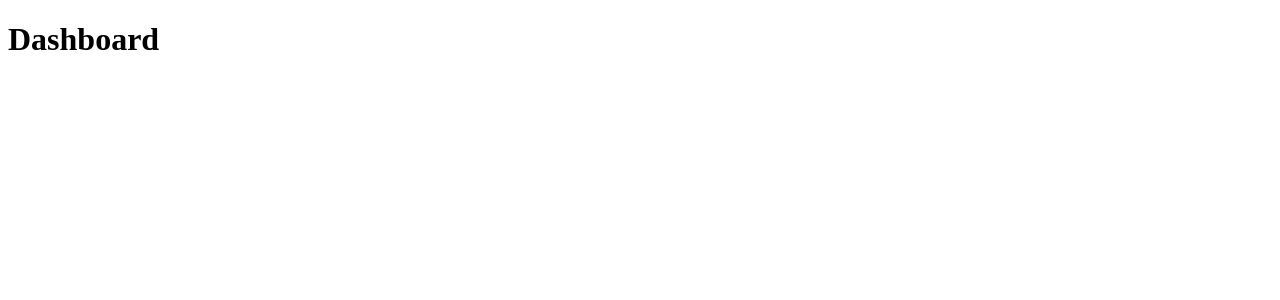
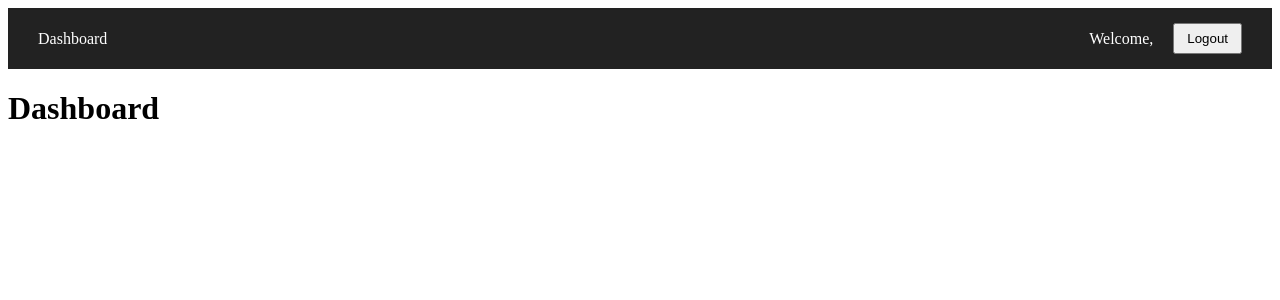
Before and after one commit to HARSHIL689/car-dealership-management, a React (Vite) app in the folder frontend/car-management/: page / in a window 1280 px wide. Shown: the top 300 px of the page. Built offline with nearby package versions, Linux system fonts and the light colour scheme; sample sign-in values are in the browser's storage.

Commit message:
feat: added navbar to necessary routes.
Used Ai for the css of navbar

Co-authored by: OpenAi

```diff
--- a/frontend/car-management/src/App.jsx
+++ b/frontend/car-management/src/App.jsx
@@ -6,6 +6,7 @@ import Dashboard from "./pages/Dashboard";
 import Admin from "./pages/Admin";
 
 import ProtectedRoute from "./components/ProtectedRoute";
+import MainLayout from "./layouts/MainLayout";
 
 function App() {
 
@@ -13,13 +14,16 @@ function App() {
     <Routes>
 
             <Route path="/login" element={<Login />} />
+
             <Route path="/register" element={<Register />} />
 
             <Route
                 path="/"
                 element={
                     <ProtectedRoute>
-                        <Dashboard />
+                        <MainLayout>
+                            <Dashboard />
+                        </MainLayout>
                     </ProtectedRoute>
                 }
             />
@@ -28,10 +32,13 @@ function App() {
                 path="/admin"
                 element={
                     <ProtectedRoute adminOnly={true}>
-                        <Admin />
+                        <MainLayout>
+                            <Admin />
+                        </MainLayout>
                     </ProtectedRoute>
                 }
             />
+
         </Routes>
   )
 }
--- /dev/null
+++ b/frontend/car-management/src/components/Navbar.jsx
@@ -0,0 +1,64 @@
+import { Link, useNavigate } from "react-router-dom";
+import { useAuth } from "../context/AuthContext";
+
+function Navbar() {
+    const { user, logout, isAuthenticated } = useAuth();
+    const navigate = useNavigate();
+
+    const handleLogout = () => {
+        logout();
+        navigate("/login");
+    };
+
+    return (
+        <nav className="navbar">
+
+            <div className="navbar-left">
+
+                {isAuthenticated && (
+                    <Link to="/">
+                        Dashboard
+                    </Link>
+                )}
+
+                {user?.role === "ADMIN" && (
+                    <Link to="/admin">
+                        Admin
+                    </Link>
+                )}
+
+            </div>
+
+            <div className="navbar-right">
+
+                {!isAuthenticated && (
+                    <>
+                        <Link to="/login">
+                            Login
+                        </Link>
+
+                        <Link to="/register">
+                            Register
+                        </Link>
+                    </>
+                )}
+
+                {isAuthenticated && (
+                    <>
+                        <span>
+                            Welcome, {user.fullName}
+                        </span>
+
+                        <button onClick={handleLogout}>
+                            Logout
+                        </button>
+                    </>
+                )}
+
+            </div>
+
+        </nav>
+    );
+}
+
+export default Navbar;
--- /dev/null
+++ b/frontend/car-management/src/layouts/MainLayout.jsx
@@ -0,0 +1,14 @@
+import Navbar from "../components/Navbar";
+
+function MainLayout({ children }) {
+    return (
+        <>
+            <Navbar />
+            <main>
+                {children}
+            </main>
+        </>
+    );
+}
+
+export default MainLayout;
--- a/frontend/car-management/src/main.jsx
+++ b/frontend/car-management/src/main.jsx
@@ -7,6 +7,7 @@ import App from './App.jsx'
 import { AuthProvider } from "./context/AuthContext";
 import "./index.css"
 import "./styles/auth.css";
+import "./styles/navbar.css";
 
 createRoot(document.getElementById('root')).render(
   <React.StrictMode>
--- /dev/null
+++ b/frontend/car-management/src/styles/navbar.css
@@ -0,0 +1,27 @@
+.navbar {
+    display: flex;
+    justify-content: space-between;
+    align-items: center;
+
+    padding: 15px 30px;
+
+    background: #222;
+    color: white;
+}
+
+.navbar-left,
+.navbar-right {
+    display: flex;
+    align-items: center;
+    gap: 20px;
+}
+
+.navbar a {
+    color: white;
+    text-decoration: none;
+}
+
+.navbar button {
+    padding: 6px 12px;
+    cursor: pointer;
+}
```
